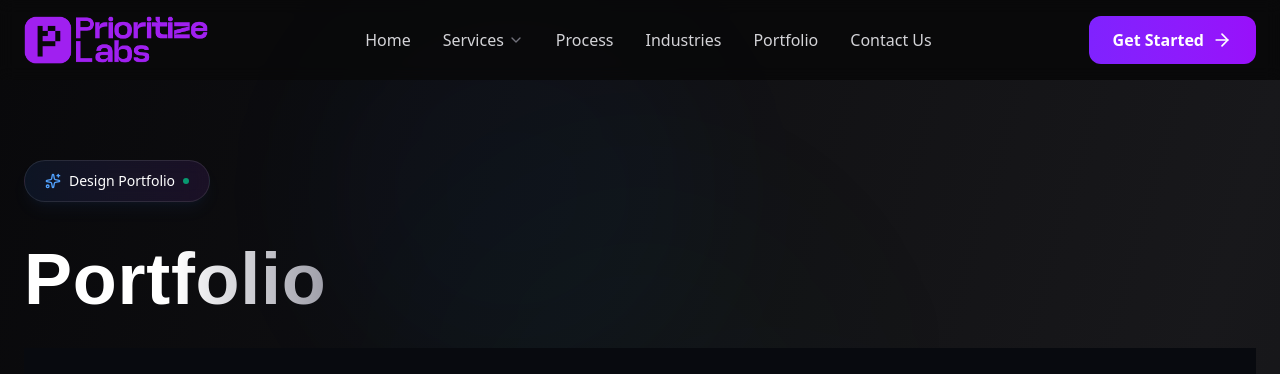
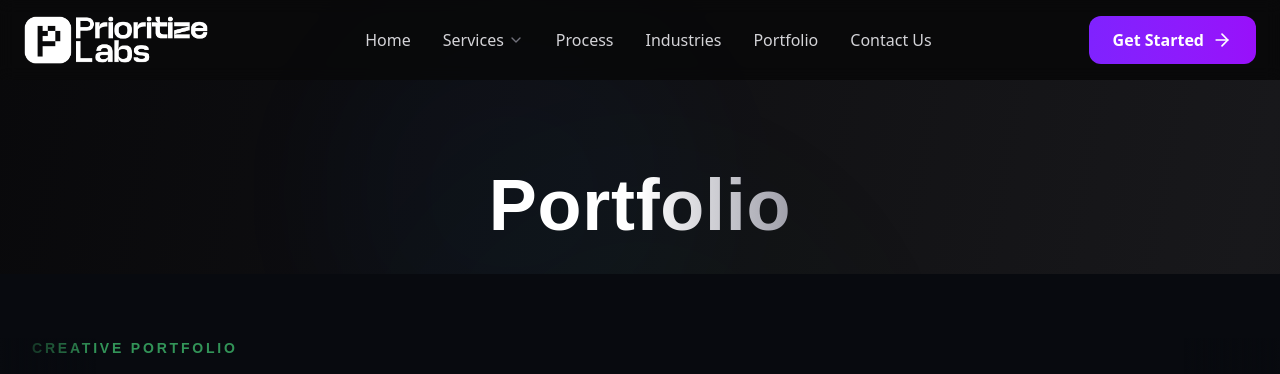
Before and after one commit to PrioritizeLabs/Prioritize-Labs, a Next.js app: page /portfolio in a window 1280 px wide. Shown: the top 374 px of the page. Built offline with nearby package versions, Linux system fonts and the light colour scheme; a web font is replaced by a local one.

Commit message:
UI Component working good now

```diff
--- a/src/app/components/PdfGallery.jsx
+++ b/src/app/components/PdfGallery.jsx
@@ -155,7 +155,10 @@
   },
 ];
 
-export default function PdfGallery({ showAll, rowLimit }) {
+export default function PdfGallery({
+  showAll = true,
+  rowLimit = 3,
+}) {
   const [activePdf, setActivePdf] = useState(null);
   const ITEMS_PER_ROW = 3; // because lg:grid-cols-3
 
@@ -251,7 +254,7 @@
         </div>
 
         {/* Metadata */}
-        <div className="flex items-center gap-4 text-xs text-zinc-500">
+        <div className="flex items-center justify-center gap-4 text-xs text-zinc-500">
           <div className="flex items-center gap-1.5">
             <div className="h-1.5 w-1.5 rounded-full bg-zinc-600" />
             {pdf.pages} pages
--- a/src/app/portfolio/page.jsx
+++ b/src/app/portfolio/page.jsx
@@ -53,8 +53,8 @@
         />
       </div>
 
-      <div className="relative px-6 py-10 md:py-16 lg:py-20">
-        <div className="mx-auto max-w-7xl">
+      <div className="relative  py-10 md:py-16 lg:py-20">
+        <div className="mx-auto">
           {/* Header Section */}
           <motion.div
             initial={{ opacity: 0, y: -30 }}
@@ -62,26 +62,16 @@
             transition={{ duration: 0.7, ease: [0.4, 0, 0.2, 1] }}
             className="mb-16 md:mb-20"
           >
-            {/* Badge */}
-            <motion.div
-              initial={{ opacity: 0, scale: 0.9 }}
-              animate={{ opacity: 1, scale: 1 }}
-              transition={{ duration: 0.5, delay: 0.2 }}
-              className="inline-flex items-center gap-2 rounded-full bg-gradient-to-r from-blue-500/10 to-purple-500/10 backdrop-blur-sm px-5 py-2.5 mb-8 border border-white/10 shadow-lg shadow-blue-500/5"
-            >
-              <Sparkles className="h-4 w-4 text-blue-400" />
-              <span className="text-sm font-medium text-white">Design Portfolio</span>
-              <div className="h-1.5 w-1.5 rounded-full bg-emerald-400 animate-pulse" />
-            </motion.div>
+
 
             {/* Main Title */}
             <motion.h1
               initial={{ opacity: 0, y: 20 }}
               animate={{ opacity: 1, y: 0 }}
               transition={{ duration: 0.7, delay: 0.3 }}
-              className="text-5xl md:text-6xl lg:text-7xl font-bold text-white mb-6 leading-tight"
+              className="text-5xl md:text-6xl lg:text-7xl font-bold text-white mb-6 leading-tight text-center"
             >
-              <span className="bg-gradient-to-r from-white via-white to-zinc-400 bg-clip-text text-transparent">
+              <span className="bg-gradient-to-r from-white via-white to-zinc-400 bg-clip-text text-transparent ">
                 Portfolio
               </span>
             </motion.h1>
@@ -96,30 +86,43 @@
             {/* Description */}
 
 
-            <div className="my-8 sm:mb-14 flex items-end justify-between">
-              <div>
+
+          </motion.div>
+
+          {/* Gallery */}
+
+          <div className="flex flex-col items-center text-center">
+  {/* Heading */}
+  <div className="my-8 sm:mb-14">
     <p className="text-[10px] sm:text-xs font-semibold tracking-[0.3em] uppercase text-red-500/60 mb-2 sm:mb-3">
       UI Design Mockups
     </p>
-                <h2 className="text-3xl sm:text-5xl md:text-6xl font-bold text-white! leading-none tracking-tight">
+
+    <h2 className="text-3xl sm:text-5xl md:text-6xl font-bold text-white leading-none tracking-tight">
       Website UI{" "}
       <span
         className="text-red-500"
-                    style={{ fontFamily: "'Instrument Serif', serif", fontStyle: "italic", fontWeight: 400, fontSize: "1.1em" }}
+        style={{
+          fontFamily: "'Instrument Serif', serif",
+          fontStyle: "italic",
+          fontWeight: 400,
+          fontSize: "1.1em",
+        }}
       >
         Designs
       </span>
     </h2>
   </div>
 
-            </div>
+  {/* Description */}
   <motion.p
     initial={{ opacity: 0, y: 20 }}
     animate={{ opacity: 1, y: 0 }}
     transition={{ duration: 0.7, delay: 0.4 }}
     className="text-lg md:text-xl text-zinc-400 max-w-3xl leading-relaxed mb-8"
   >
-              Explore our collection of carefully crafted UI design mockups and documentation.
+    Explore our collection of carefully crafted UI design mockups and
+    documentation.
     <br />
     <span className="text-zinc-500 text-base">
       Hover to preview scroll • Click to open full PDF
@@ -131,21 +134,22 @@
     initial={{ opacity: 0, y: 20 }}
     animate={{ opacity: 1, y: 0 }}
     transition={{ duration: 0.7, delay: 0.5 }}
-              className="flex flex-wrap items-center gap-3"
+    className="flex flex-wrap justify-center items-center gap-3 mb-12"
   >
     <div className="flex items-center gap-2 rounded-full bg-white/5 backdrop-blur-sm px-4 py-2.5 border border-white/10">
       <Eye className="h-4 w-4 text-blue-400" />
       <span className="text-sm text-zinc-300">Interactive Preview</span>
     </div>
+
     <div className="flex items-center gap-2 rounded-full bg-white/5 backdrop-blur-sm px-4 py-2.5 border border-white/10">
       <FileText className="h-4 w-4 text-purple-400" />
       <span className="text-sm text-zinc-300">High Quality</span>
     </div>
+
     <div className="flex items-center gap-2 rounded-full bg-white/5 backdrop-blur-sm px-4 py-2.5 border border-white/10">
       <FaRegFilePdf className="h-4 w-4 text-red-400" />
       <span className="text-sm text-zinc-300">PDF Format</span>
     </div>
-            </motion.div>
   </motion.div>
 
   {/* Gallery */}
@@ -153,9 +157,12 @@
     initial={{ opacity: 0, y: 40 }}
     animate={{ opacity: 1, y: 0 }}
     transition={{ duration: 0.8, delay: 0.6 }}
+    className="mt-4 w-full"
   >
     <PdfGallery />
   </motion.div>
+</div>
+
         </div>
       </div>
 
```
Also changed, not shown: public/prioritizelabs_logo.png. Lines whose indentation alone changed are shown as unchanged.
